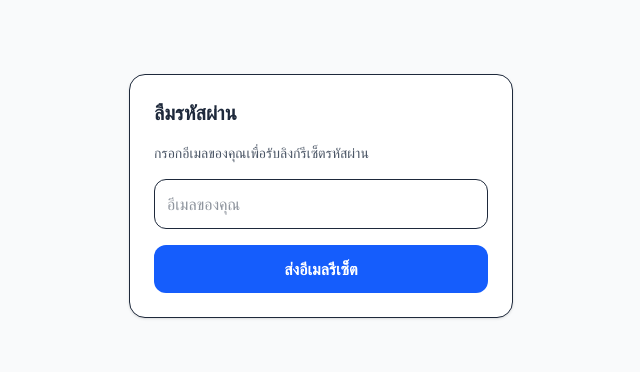
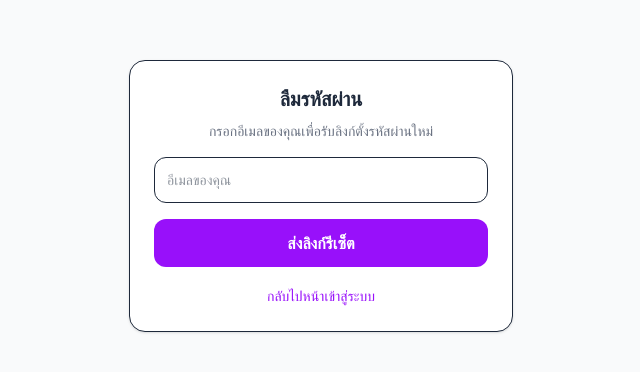
Before and after one commit to onanongt131/my-nursing-dashboard, a Next.js app: page /forgot-password in a window 1280 px wide. Shown: the part 204-576 px from the top of the page, without its empty margins (319-959 px from the left). Built offline with nearby package versions, Linux system fonts and the light colour scheme; no server answers.

Commit message:
update password

```diff
--- a/src/app/forgot-password/page.tsx
+++ b/src/app/forgot-password/page.tsx
@@ -1,56 +1,67 @@
-// src/app/forgot-password/page.tsx
-"use client"; // ต้องใส่ เพราะมีการใช้ React Hook
+"use client";
 
-import { useActionState } from "react";
-import { createClient } from '@/utils/supabase/client'; // แนะนำใช้ client-side supabase ในหน้า UI
+import { useState } from 'react';
+import { createBrowserClient } from '@supabase/ssr';
+import Link from 'next/link';
 
-async function resetPasswordAction(prevState: any, formData: FormData) {
-  const email = formData.get("email") as string;
-  const supabase = createClient();
+export default function ForgotPasswordPage() {
+  const [email, setEmail] = useState('');
+  const [message, setMessage] = useState('');
+  const [loading, setLoading] = useState(false);
 
+  const supabase = createBrowserClient(
+    process.env.NEXT_PUBLIC_SUPABASE_URL!,
+    process.env.NEXT_PUBLIC_SUPABASE_ANON_KEY!
+  );
+
+  async function handleReset(e: React.FormEvent) {
+    e.preventDefault();
+    setLoading(true);
+    setMessage('');
+
+    // ส่งลิงก์รีเซ็ตไปที่อีเมล โดยกำหนดให้ Redirect มาที่หน้า update-password ของคุณ
     const { error } = await supabase.auth.resetPasswordForEmail(email, {
-    redirectTo: `${window.location.origin}/auth/callback?type=recovery`,
+      redirectTo: `${window.location.origin}/update-password`,
     });
 
     if (error) {
-    return { success: false, message: "เกิดข้อผิดพลาด: " + error.message };
+      setMessage("เกิดข้อผิดพลาด: " + error.message);
+    } else {
+      setMessage("ส่งลิงก์รีเซ็ตไปที่อีเมลของคุณแล้ว กรุณาตรวจสอบกล่องข้อความ");
     }
-
-  return { success: true, message: "ระบบส่งลิงก์รีเซ็ตรหัสผ่านไปที่อีเมลแล้ว" };
+    setLoading(false);
   }
-
-export default function ForgotPasswordPage() {
-  // useActionState จะคอยรับค่าที่ส่งมาจาก Server Action
-  const [state, formAction, pending] = useActionState(resetPasswordAction, null);
 
   return (
     <div className="flex flex-col items-center justify-center min-h-screen p-4 bg-gray-50">
-      <form action={formAction} className="w-full max-w-sm bg-white p-6 rounded-2xl shadow-sm border">
-        <h1 className="text-xl font-bold mb-4">ลืมรหัสผ่าน</h1>
-        <p className="text-sm text-gray-600 mb-4">กรอกอีเมลของคุณเพื่อรับลิงก์รีเซ็ตรหัสผ่าน</p>
+      <form onSubmit={handleReset} className="w-full max-w-sm bg-white p-6 rounded-2xl shadow-sm border">
+        <h1 className="text-xl font-bold mb-2 text-center">ลืมรหัสผ่าน</h1>
+        <p className="text-sm text-gray-500 mb-4 text-center">กรอกอีเมลของคุณเพื่อรับลิงก์ตั้งรหัสผ่านใหม่</p>
 
         <input
-          name="email"
           type="email"
           placeholder="อีเมลของคุณ"
           required
-          className="w-full p-3 border rounded-xl mb-4"
+          value={email}
+          onChange={(e) => setEmail(e.target.value)}
+          className="w-full p-3 border rounded-xl mb-4 text-sm"
         />
 
         <button
           type="submit"
-          disabled={pending}
-          className="w-full bg-blue-600 text-white py-3 rounded-xl font-bold hover:bg-blue-700 disabled:bg-gray-400"
+          disabled={loading}
+          className="w-full bg-purple-600 text-white py-3 rounded-xl font-bold hover:bg-purple-700 transition"
         >
-          {pending ? "กำลังส่ง..." : "ส่งอีเมลรีเซ็ต"}
+          {loading ? 'กำลังส่ง...' : 'ส่งลิงก์รีเซ็ต'}
         </button>
 
-        {/* แสดงข้อความสถานะ (สำเร็จ หรือ ผิดพลาด) */}
-        {state && (
-          <div className={`mt-4 p-3 rounded-lg text-sm ${state.success ? 'bg-green-100 text-green-700' : 'bg-red-100 text-red-700'}`}>
-            {state.message}
+        <div className="mt-4 text-center">
+          <Link href="/login" className="text-sm text-purple-600 hover:underline">
+            กลับไปหน้าเข้าสู่ระบบ
+          </Link>
         </div>
-        )}
+
+        {message && <p className="mt-4 text-sm text-center text-gray-700">{message}</p>}
       </form>
     </div>
   );
--- a/src/app/login/page.tsx
+++ b/src/app/login/page.tsx
@@ -2,6 +2,7 @@
 
 import { useActionState } from 'react';
 import { authenticate } from './actions';
+import Link from 'next/link'; // อย่าลืม import Link
 
 export default function LoginPage() {
   const [errorMessage, action, isPending] = useActionState(authenticate, undefined);
@@ -15,12 +16,19 @@ export default function LoginPage() {
         <form action={action} className="space-y-4">
           <div>
             <label className="block text-sm font-medium text-gray-700 mb-1">อีเมล</label>
-            <input name="email" type="email" required className="w-full px-3 py-2 border rounded-lg" />
+            <input name="email" type="email" required className="w-full px-3 py-2 border rounded-lg focus:outline-none focus:ring-2 focus:ring-purple-500" />
           </div>
 
           <div>
             <label className="block text-sm font-medium text-gray-700 mb-1">รหัสผ่าน</label>
-            <input name="password" type="password" required className="w-full px-3 py-2 border rounded-lg" />
+            <input name="password" type="password" required className="w-full px-3 py-2 border rounded-lg focus:outline-none focus:ring-2 focus:ring-purple-500" />
+
+            {/* ย้ายลิงก์ลืมรหัสผ่านไว้ใต้ช่องรหัสผ่าน และจัดให้อยู่ชิดขวา */}
+            <div className="flex justify-end mt-1">
+              <Link href="/forgot-password" className="text-sm text-purple-600 hover:underline">
+                ลืมรหัสผ่าน?
+              </Link>
+            </div>
           </div>
 
           {errorMessage && (
@@ -37,7 +45,7 @@ export default function LoginPage() {
         </form>
 
         <div className="mt-6 text-center text-sm text-gray-600">
-          ยังไม่มีบัญชีใช่ไหม?{' '}
+          ยังไม่มีบัญชีใช่ไหมหรอ?{' '}
           <a href="/register" className="text-purple-600 font-bold hover:underline">
             สมัครสมาชิกที่นี่
           </a>
```
Also changed, not shown: src/app/update-password/page.tsx (indentation only). Lines whose indentation alone changed are shown as unchanged.
